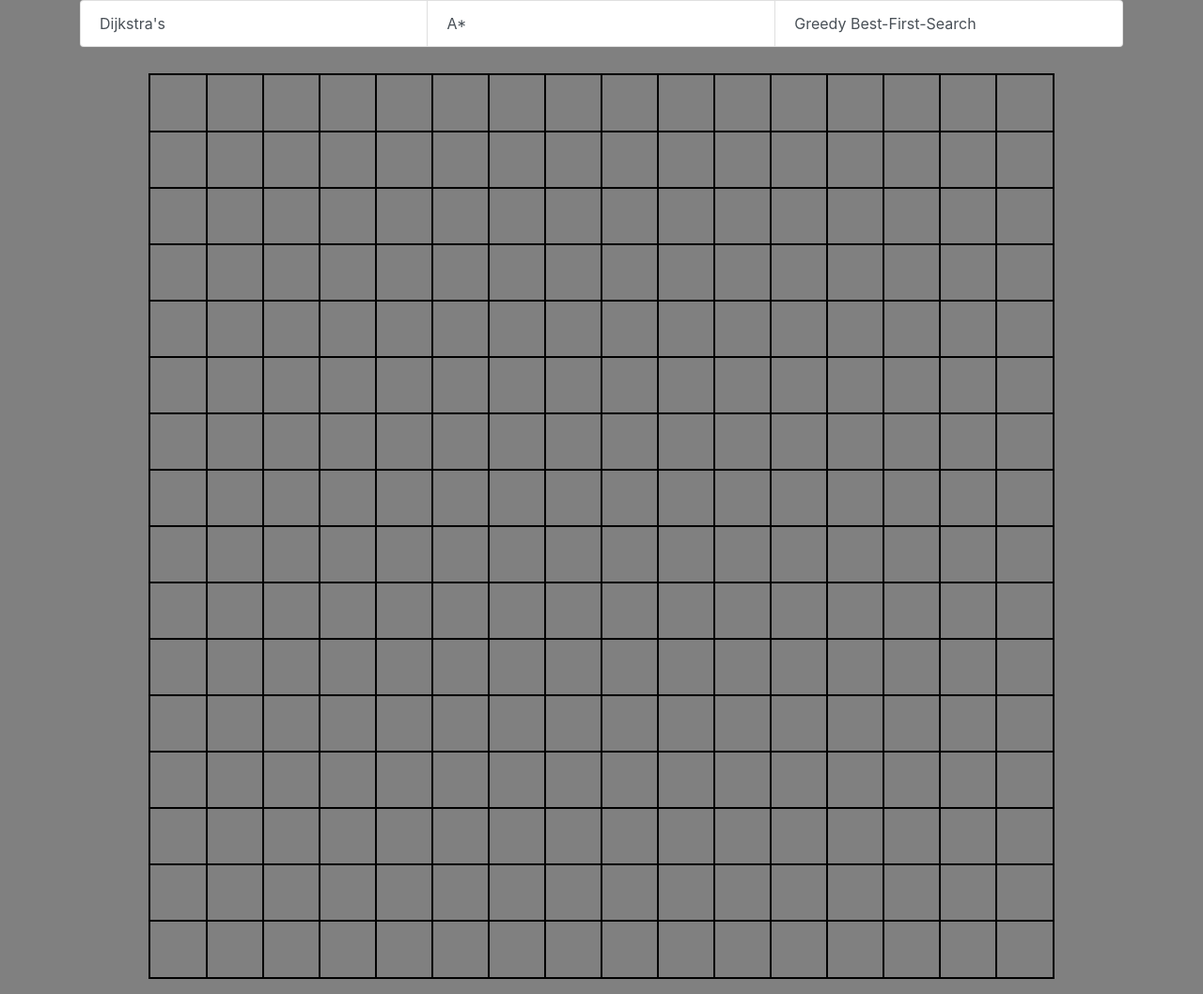
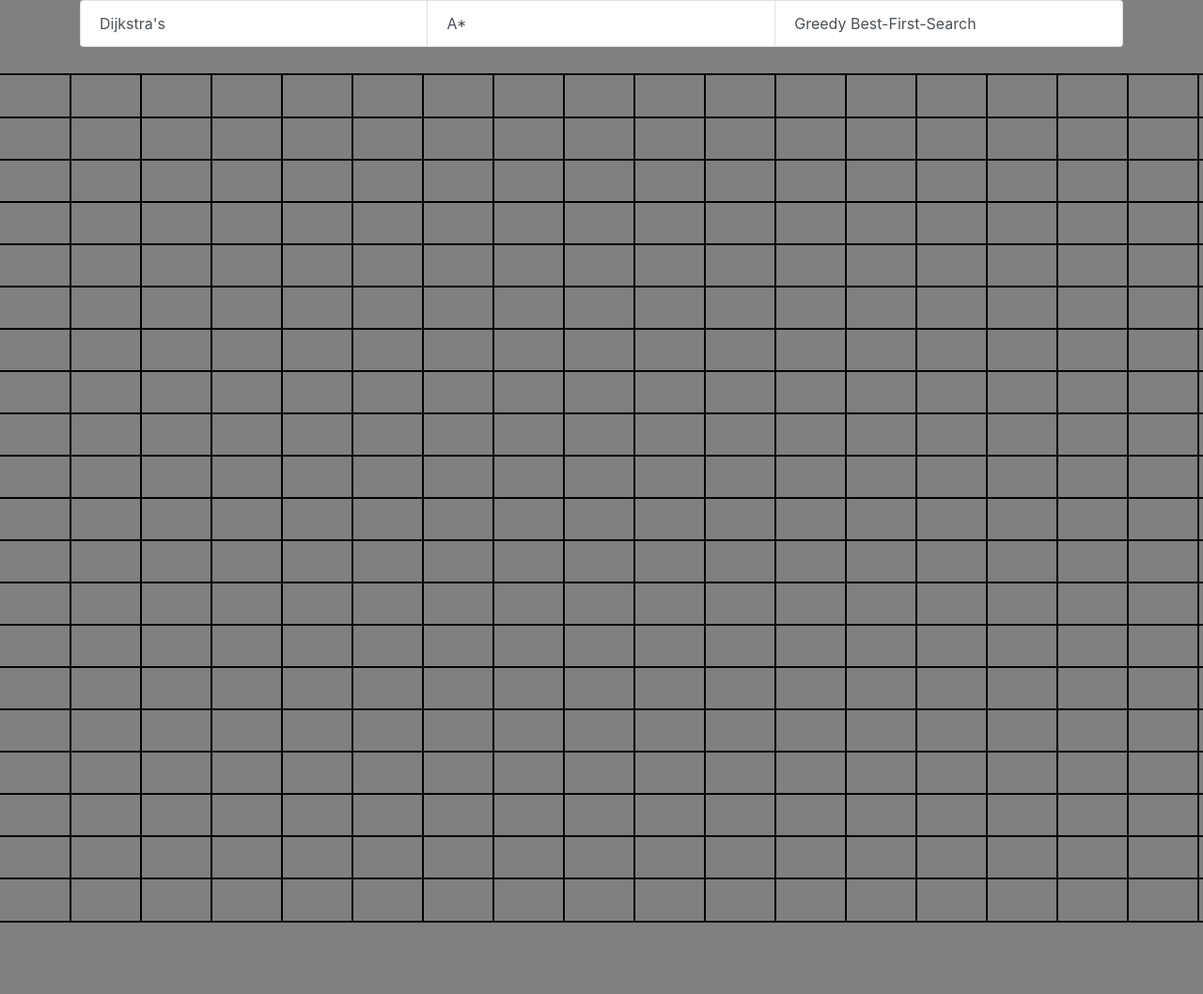
Before and after one commit to jgodi96/PathFinderAlgorithmVisualizer, a Django app: page / in a window 1280 px wide; the page is wider, and only the part inside the window is pictured. Shown: the part 56-1114 px from the top of that part at 94% size. After the commit the page ends 1038 px from the top of that part, so only its background shows below. Run offline with Django 3.2, Linux system fonts and the light colour scheme; some libraries are stand-ins or nearby versions.

Commit message:
Added wall insert

```diff
--- a/pathAlgoWeb/static/dijkstras.js
+++ /dev/null
@@ -1,30 +0,0 @@
-// function that builds a grid in the "container"
-function createGrid(x) {
-    for (var rows = 0; rows < x; rows++) {
-        for (var columns = 0; columns < x; columns++) {
-            $("#container").append("<div class='grid'></div>");
-        };
-    };
-    $(".grid").width(960/x);
-    $(".grid").height(960/x);
-};
-// function that clears the grid
-function clearGrid(){
-    $(".grid").remove();
-};
-//grid
-$(document).ready(function() {
-    createGrid(16);
-
-    $(".grid").mouseover(function() {
-        $(this).css("background-color", "black");
-        });
-
-    $(".newGrid").click(function() {
-        refreshGrid();
-
-        $(".grid").mouseover(function() {
-        $(this).css("background-color", "black");
-        });
-    });
-});
--- /dev/null
+++ b/pathAlgoWeb/static/grid.js
@@ -0,0 +1,45 @@
+// function that builds a grid in the "container"
+function createGrid(x) {
+    for (var rows = 0; rows < x; rows++) {
+        for (var columns = 0; columns < x; columns++) {
+            $("#container").append("<div class='grid'></div>");
+        };
+    };
+    $(".grid").width(1500/x);
+    $(".grid").height(900/x);
+};
+// function that clears the grid
+function clearGrid(){
+    $(".grid").remove();
+};
+//grid
+$(document).ready(function() {
+    createGrid(20);
+
+    var mouseStillDown = false;
+
+    $(".grid").mousedown(function() {
+      mouseStillDown = true;
+      $(this).css("background-color", "black");
+      doSomething();
+       });
+
+       function doSomething() {
+       if (!mouseStillDown) { return; }
+
+       $(".grid").mouseover(function() {
+       $(this).css("background-color", "black");
+       });
+
+       if (mouseStillDown) {   interval = setTimeout(doSomething,100); }
+   }
+   $(".grid").mouseup(function(event) {
+    mouseStillDown = false;
+});
+
+
+    $(".newGrid").click(function() {
+        refreshGrid();
+
+    });
+});
--- a/pathAlgoWeb/static/style.css
+++ b/pathAlgoWeb/static/style.css
@@ -12,8 +12,8 @@ body{
 	outline:2px solid #000;
 	font-size: 0;
 	margin:auto;
-	height:960px;
-	width:960px;
+	height:900px;
+	width:1500px;
 	padding: 0;
 	border: none;
 }
--- a/pathAlgoWeb/templates/home.html
+++ b/pathAlgoWeb/templates/home.html
@@ -18,7 +18,7 @@
     <script src="https://code.jquery.com/jquery-3.5.1.slim.min.js" integrity="sha384-DfXdz2htPH0lsSSs5nCTpuj/zy4C+OGpamoFVy38MVBnE+IbbVYUew+OrCXaRkfj" crossorigin="anonymous"></script>
     <script src="https://cdn.jsdelivr.net/npm/popper.js@1.16.1/dist/umd/popper.min.js" integrity="sha384-9/reFTGAW83EW2RDu2S0VKaIzap3H66lZH81PoYlFhbGU+6BZp6G7niu735Sk7lN" crossorigin="anonymous"></script>
     <script src="https://stackpath.bootstrapcdn.com/bootstrap/4.5.2/js/bootstrap.min.js" integrity="sha384-B4gt1jrGC7Jh4AgTPSdUtOBvfO8shuf57BaghqFfPlYxofvL8/KUEfYiJOMMV+rV" crossorigin="anonymous"></script>
-    <script src = "{% static 'dijkstras.js' %}"></script>
+    <script src = "{% static 'grid.js' %}"></script>
 
     <title>Path-Algo-Visualizer</title>
 
```
